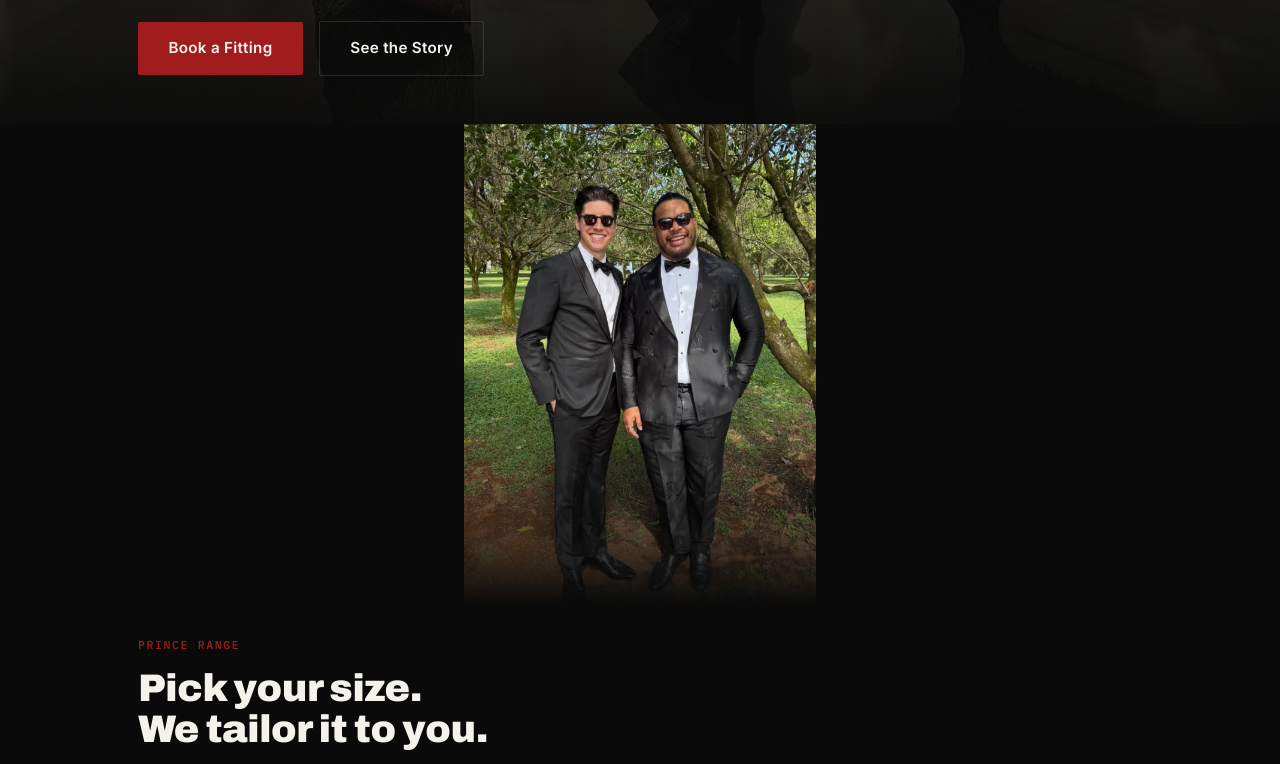
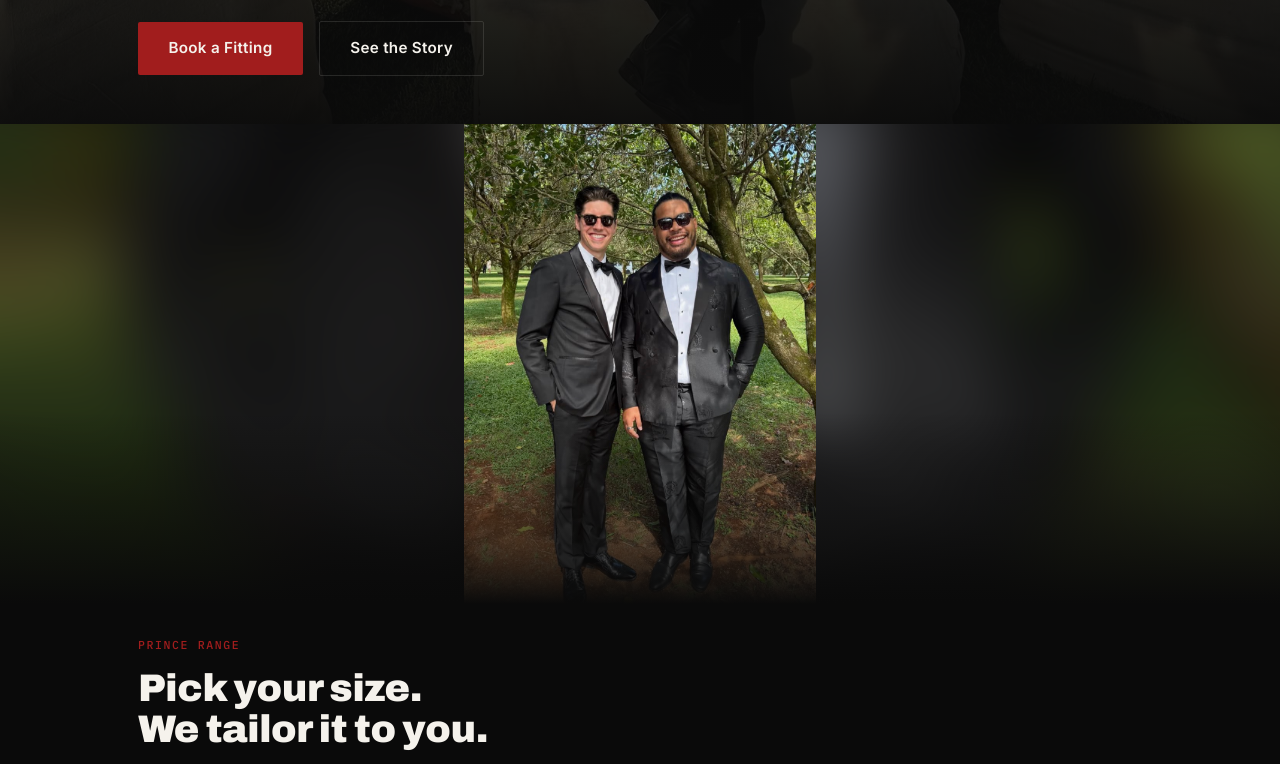
Before and after one commit to sam89303/thetongantailor, a website built with Vite: page index.html in a window 1280 px wide. Shown: the part 612-1376 px from the top of the page. Built offline with nearby package versions, Linux system fonts and the light colour scheme.

Commit message:
Fill photo-banner letterbox space with blurred background instead of black bars

```diff
--- a/css/style.css
+++ b/css/style.css
@@ -338,7 +338,7 @@ h1, h2, h3, p, blockquote, figure { margin: 0; }
 /* ---------- Sections (general) ---------- */
 .section { position: relative; }
 
-/* Photo-banner sections (Weddings / Jackets / Suits) */
+/* Photo-banner sections (Prince Range / King Range / Events) */
 .photo-banner {
   position: relative;
   width: 100%;
@@ -347,7 +347,19 @@ h1, h2, h3, p, blockquote, figure { margin: 0; }
   overflow: hidden;
   background: var(--bg);
 }
-.photo-banner img {
+.photo-banner-blur {
+  position: absolute;
+  inset: 0;
+  width: 100%;
+  height: 100%;
+  object-fit: cover;
+  filter: blur(30px) brightness(0.4) saturate(1.15);
+  transform: scale(1.15);
+  z-index: 0;
+}
+.photo-banner-fg {
+  position: relative;
+  z-index: 1;
   width: 100%;
   height: 100%;
   object-fit: contain;
@@ -356,6 +368,7 @@ h1, h2, h3, p, blockquote, figure { margin: 0; }
 .photo-banner-fade {
   position: absolute;
   inset: 0;
+  z-index: 2;
   background: linear-gradient(to bottom, rgba(10,10,10,0) 60%, var(--bg) 100%);
 }
 
--- a/index.html
+++ b/index.html
@@ -60,7 +60,8 @@
   <!-- PRINCE RANGE -->
   <section class="section section-photo" id="prince">
     <div class="photo-banner">
-      <img src="/assets/images/jackets-1.jpg" alt="Two men in tailored jackets outdoors" loading="lazy" />
+      <img src="/assets/images/jackets-1.jpg" alt="" aria-hidden="true" loading="lazy" class="photo-banner-blur" />
+      <img src="/assets/images/jackets-1.jpg" alt="Two men in tailored jackets outdoors" loading="lazy" class="photo-banner-fg" />
       <div class="photo-banner-fade"></div>
     </div>
     <div class="section-inner reveal">
@@ -77,7 +78,8 @@
   <!-- KING RANGE -->
   <section class="section section-photo" id="king">
     <div class="photo-banner">
-      <img src="/assets/images/suits-1.jpg" alt="David Vea and two friends in tailored jackets outdoors" loading="lazy" />
+      <img src="/assets/images/suits-1.jpg" alt="" aria-hidden="true" loading="lazy" class="photo-banner-blur" />
+      <img src="/assets/images/suits-1.jpg" alt="David Vea and two friends in tailored jackets outdoors" loading="lazy" class="photo-banner-fg" />
       <div class="photo-banner-fade"></div>
     </div>
     <div class="section-inner reveal">
@@ -99,7 +101,8 @@
   <!-- EVENTS -->
   <section class="section section-photo" id="events">
     <div class="photo-banner">
-      <img src="/assets/images/weddings-1.jpg" alt="Bridal party in bespoke suits outside a stone building" loading="lazy" />
+      <img src="/assets/images/weddings-1.jpg" alt="" aria-hidden="true" loading="lazy" class="photo-banner-blur" />
+      <img src="/assets/images/weddings-1.jpg" alt="Bridal party in bespoke suits outside a stone building" loading="lazy" class="photo-banner-fg" />
       <div class="photo-banner-fade"></div>
     </div>
     <div class="section-inner reveal">
```
